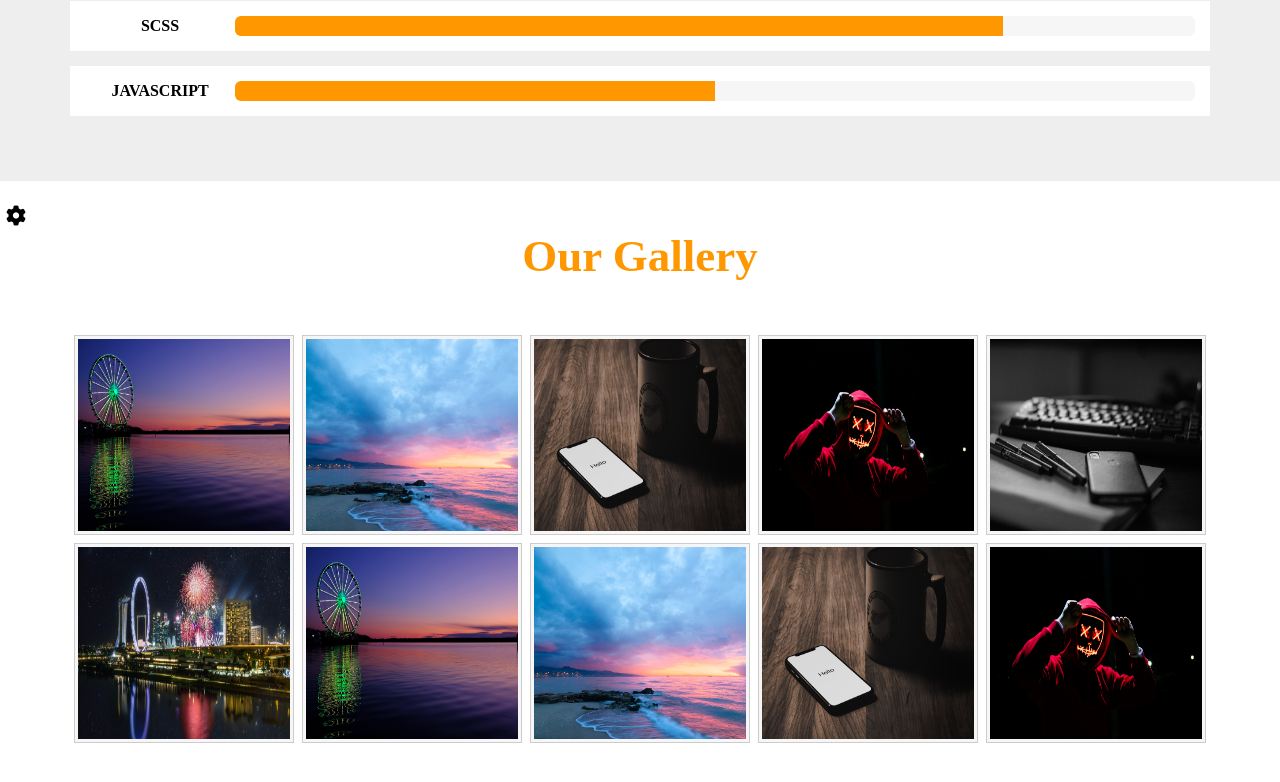
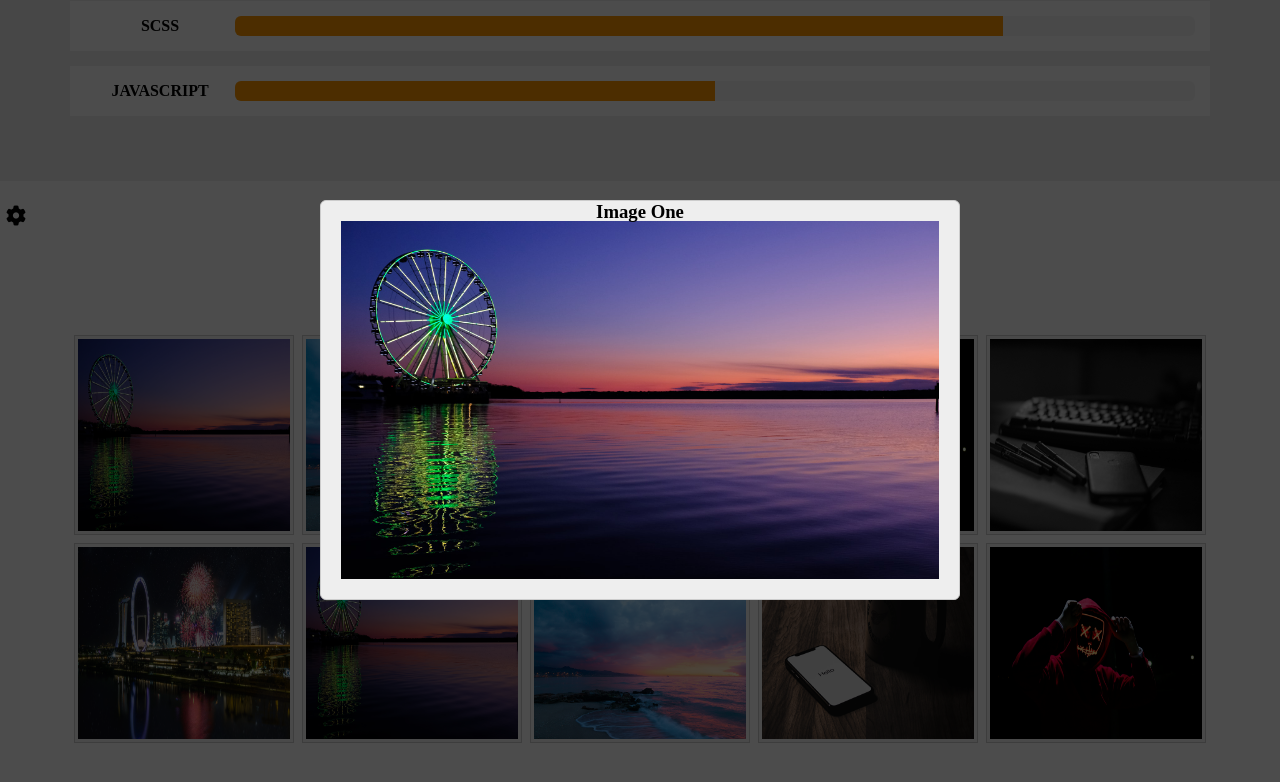
Before and after one commit to mohadmn03/SITE, a plain HTML site: page index.html in a window 1280 px wide. Both pictures are taken after a click on the picture 184 px from the left and 1907 px from the top of the page. Shown: the part 1473-2255 px from the top of the page. Drawn offline with Linux system fonts and the light colour scheme.

Commit message:
Add files via upload

```diff
--- a/css/index.scss
+++ b/css/index.scss
@@ -241,6 +241,7 @@
 /*start our gallery*/
 .our-gallery {
   @include paddingtb(50px, 50px);
+  position: relative;
   .container {
     text-align: center;
   }
@@ -260,3 +261,44 @@
   }
 }
 /*end our gallery*/
+//popup start
+.popup-overlay {
+  position: fixed;
+  top: 0;
+  left: 0;
+  width: 100%;
+  height: 100%;
+  background-color: rgba($color: $black, $alpha: 0.7);
+  z-index: 10000;
+}
+.popup {
+  @include transformCentering;
+  position: fixed;
+  width: 50%;
+  height: 50%;
+  z-index: 10001;
+  background-color: #eee;
+  border-radius: 6px;
+  overflow: hidden;
+  border: 1px solid #ccc;
+  padding: 20px;
+  img {
+    @include samewh(100%);
+  }
+  h3 {
+    position: absolute;
+    top: 0;
+    left: 50%;
+    transform: translatex(-50%);
+  }
+  span {
+    color: var(--main-color);
+    background-color: #eee;
+    @include samewh(100px);
+    border-radius: 50%;
+    position: absolute;
+    right: -50%;
+    top: -50%;
+  }
+}
+//popup  end
--- a/index.html
+++ b/index.html
@@ -113,16 +113,16 @@
       <div class="container">
         <h2>Our Gallery</h2>
         <div class="images-box">
-          <img src="./imgs/background-1.jpeg" alt="" />
-          <img src="./imgs/background-2.jpeg" alt="" />
-          <img src="./imgs/background-3.jpeg" alt="" />
-          <img src="./imgs/background-4.jpeg" alt="" />
-          <img src="./imgs/background-5.jpeg" alt="" />
-          <img src="./imgs/background-6.jpeg" alt="" />
-          <img src="./imgs/background-7 copy.jpeg" alt="" />
-          <img src="./imgs/background-8 copy.jpeg" alt="" />
-          <img src="./imgs/background-9 copy.jpeg" alt="" />
-          <img src="./imgs/background-10 copy.jpeg" alt="" />
+          <img src="./imgs/background-1.jpeg" alt="Image One" />
+          <img src="./imgs/background-2.jpeg" alt="Image Two" />
+          <img src="./imgs/background-3.jpeg" alt="Image Three" />
+          <img src="./imgs/background-4.jpeg" alt="Image Four" />
+          <img src="./imgs/background-5.jpeg" alt="Image Five" />
+          <img src="./imgs/background-6.jpeg" alt="Image Six" />
+          <img src="./imgs/background-7 copy.jpeg" alt="Image Seven" />
+          <img src="./imgs/background-8 copy.jpeg" alt="Image Eight" />
+          <img src="./imgs/background-9 copy.jpeg" alt="Image Nine" />
+          <img src="./imgs/background-10 copy.jpeg" alt="Image Ten" />
         </div>
       </div>
     </div>
--- a/js/index.js
+++ b/js/index.js
@@ -103,3 +103,40 @@ window.addEventListener("scroll", (event) => {
   }
 });
 //end skills
+//start gallery
+//create popup with image
+let ourGallery = document.querySelectorAll(".images-box img");
+ourGallery.forEach((image) => {
+  image.addEventListener("click", (event) => {
+    //creat overlay start
+    let overlay = document.createElement("div");
+    overlay.className = "popup-overlay";
+    document.body.appendChild(overlay);
+    //creat overlay end
+    //creat popup start
+    let popup = document.createElement("div");
+    popup.className = "popup";
+    document.body.appendChild(popup);
+    //creat popup end
+    //set image title from alt
+    if (image.alt !== "") {
+      //creat heading
+      let imgHeading = document.createElement("h3");
+      let imageTxt = document.createTextNode(image.alt);
+      imgHeading.appendChild(imageTxt);
+      popup.appendChild(imgHeading);
+    }
+    //creat the close span
+    let close = document.createElement("span");
+    let closeText = document.createTextNode("x");
+    close.appendChild(closeText);
+    popup.appendChild(close);
+
+    //creat popup image start
+    let popupImage = document.createElement("img");
+    popupImage.src = image.src;
+    popup.appendChild(popupImage);
+    //creat popup image end
+  });
+});
+//end gallery
```
Also changed, not shown: css/index.css, 1 other file.
